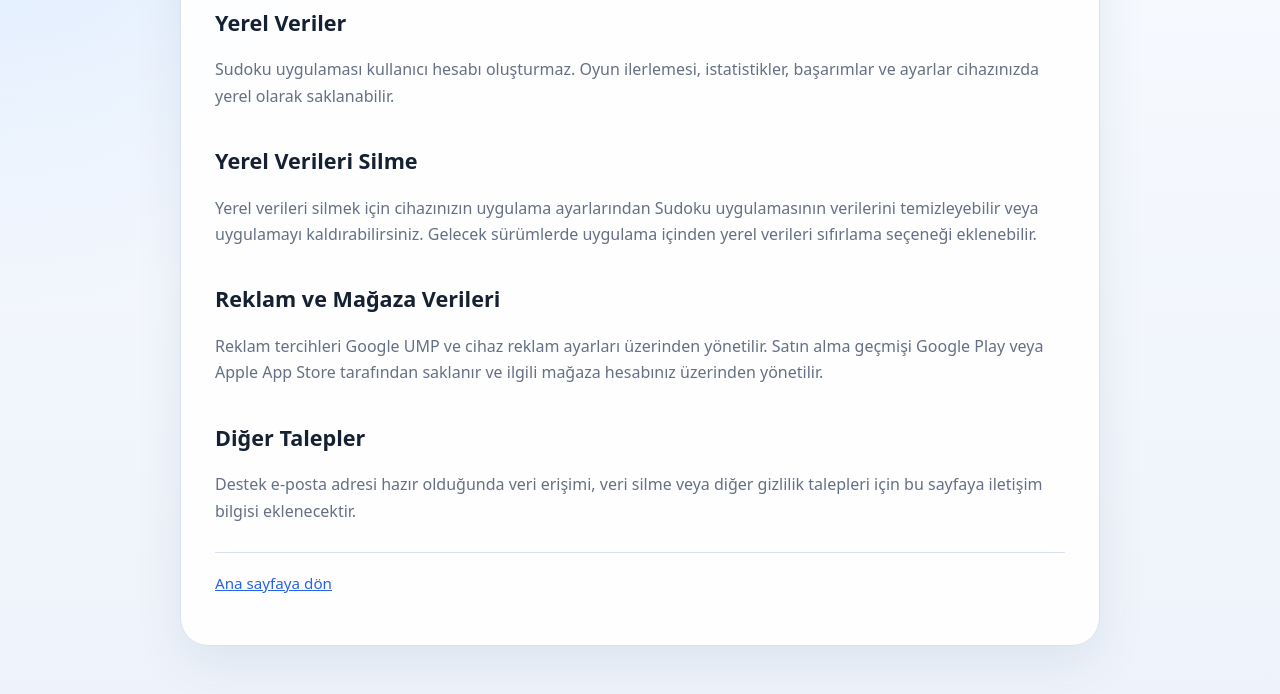
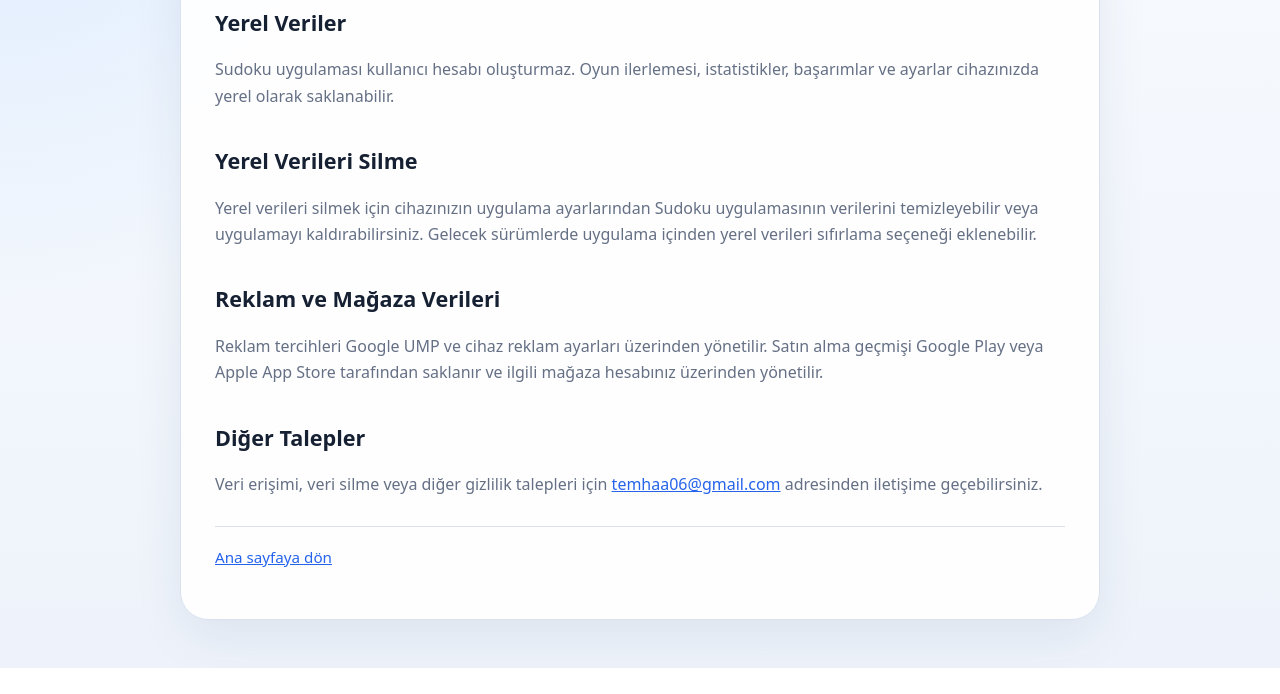
Before and after one commit to AhmetBLC/ahmetbalci-apps, a plain HTML site: page sudoku/data-deletion/index.html in a window 1280 px wide. Shown: the part 204-898 px from the top of the page. After the commit the page ends 872 px from the top, so only its background shows below. Drawn offline with Linux system fonts and the light colour scheme.

Commit message:
Update contact information for data requests

```diff
--- a/sudoku/data-deletion/index.html
+++ b/sudoku/data-deletion/index.html
@@ -34,8 +34,9 @@
 
       <h2>Diğer Talepler</h2>
       <p>
-        Destek e-posta adresi hazır olduğunda veri erişimi, veri silme veya diğer gizlilik
-        talepleri için bu sayfaya iletişim bilgisi eklenecektir.
+        Veri erişimi, veri silme veya diğer gizlilik talepleri için
+        <a href="mailto:temhaa06@gmail.com">temhaa06@gmail.com</a> adresinden iletişime
+        geçebilirsiniz.
       </p>
 
       <p class="footer">
```
